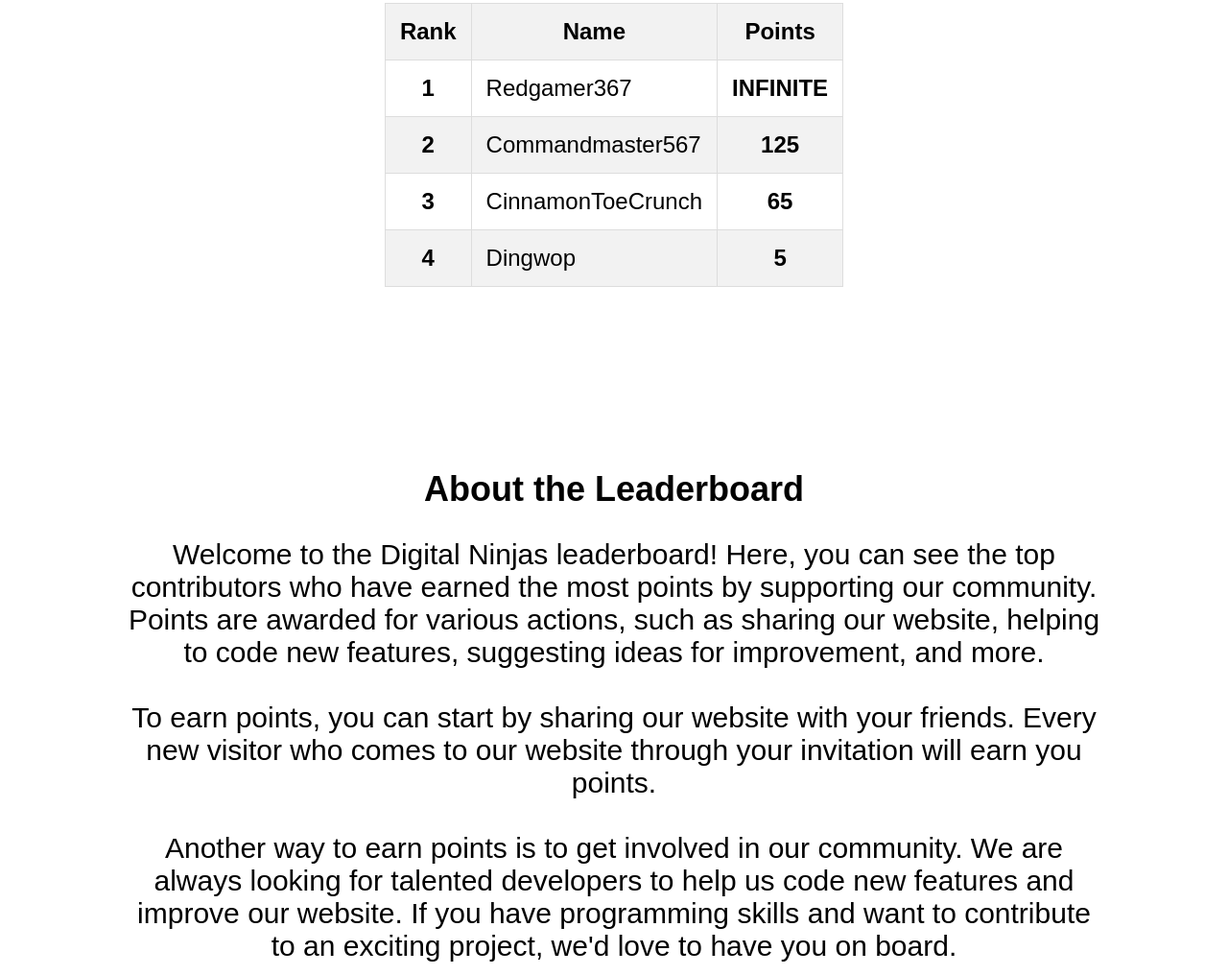
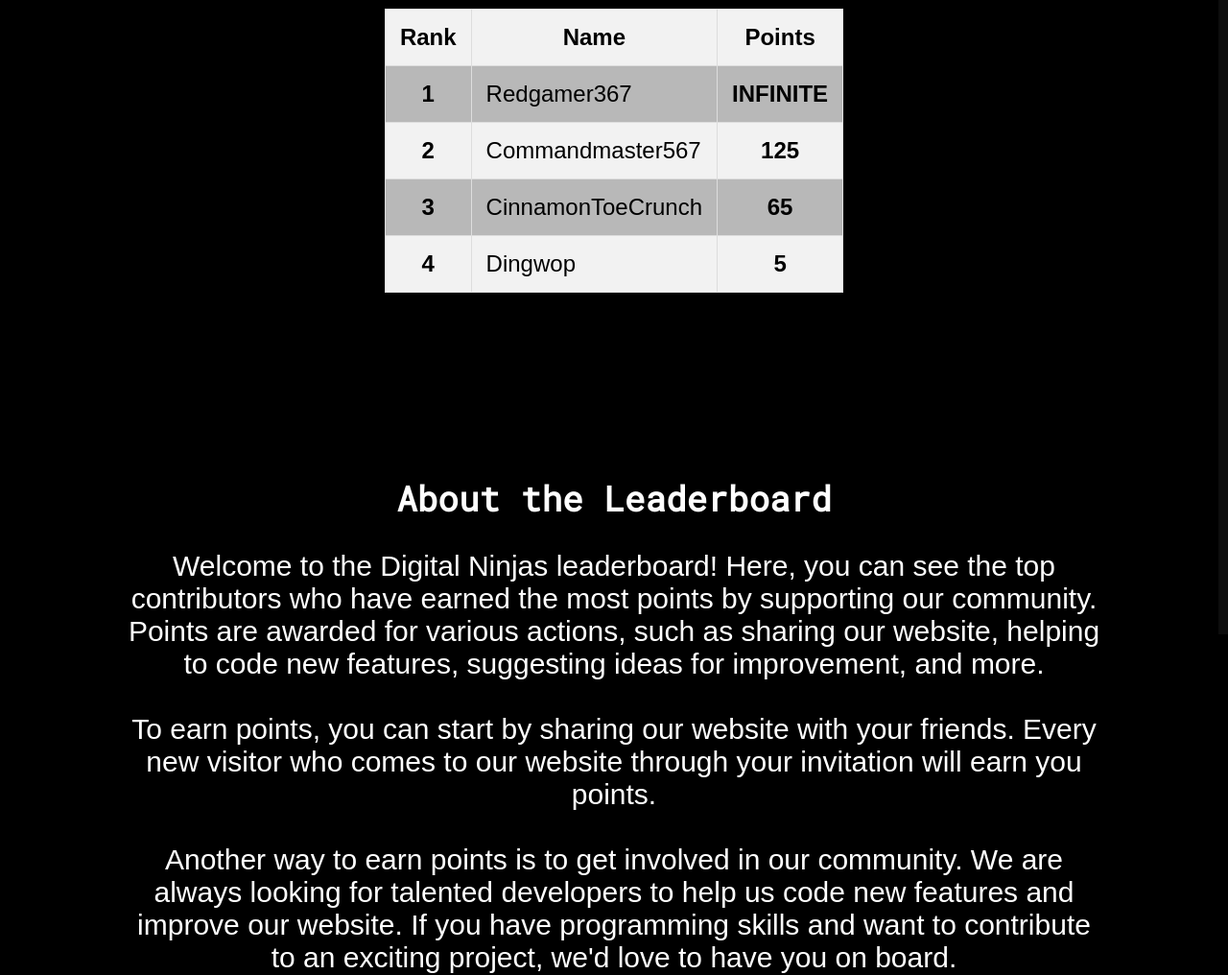
Before and after one commit to digitalninjasplus/digitalninjasplus.github.io, a plain HTML site: page leaderboard.html in a window 1280 px wide. Shown: the part 139-1155 px from the top of the page at 96% size. Drawn offline with Linux system fonts and the light colour scheme.

Commit message:
Update leaderboard.html

```diff
--- a/leaderboard.html
+++ b/leaderboard.html
@@ -8,18 +8,23 @@
     <link rel="preconnect" href="https://fonts.gstatic.com" crossorigin>
     <link href="https://fonts.googleapis.com/css2?family=Roboto+Mono&display=swap" rel="stylesheet">
     <link rel="icon" type="image/x-icon" href="favicon.ico">
+    <link rel="stylesheet" href="index.css">
+
 <style>
     @import url('https://fonts.googleapis.com/css2?family=Open+Sans&display=swap');
     body {
   font-family: Arial, sans-serif;
   margin: 0;
   padding: 0;
+  background-color: black;
+  overflow-x: hidden; /* Hide scrollbars */
 }
 
 h1 {
   text-align: center;
   margin-top: 50px;
   font-size: 36px;
+  color:white;
 }
 
 table {
@@ -53,17 +58,26 @@ td:nth-child(3) {
 tr:nth-child(even) {
   background-color: #f2f2f2;
 }
+tr:nth-child(odd) {
+  background-color: #b8b8b8;
+}
 p{
     font-size:30px;
     text-align: center;
     margin-left: 10%;
     margin-right: 10%;
+    color:white;
+
 }
+
+
 
 
 </style>
   </head>
   <body>
+    <div id="progressbar" style="height: 0%;"></div>
+    <div id="scrollpath"></div>
     <h1>Leaderboard</h1>
     <table>
       <thead>
@@ -84,7 +98,7 @@ p{
     <br>
 
     <h1>About the Leaderboard</h1>
-    <p style="color:rgb(0, 0, 0);">Welcome to the Digital Ninjas leaderboard! Here, you can see the top contributors who have earned the most points by supporting our community. Points are awarded for various actions, such as sharing our website, helping to code new features, suggesting ideas for improvement, and more.
+    <p style="color:rgb(255, 255, 255);">Welcome to the Digital Ninjas leaderboard! Here, you can see the top contributors who have earned the most points by supporting our community. Points are awarded for various actions, such as sharing our website, helping to code new features, suggesting ideas for improvement, and more.
         <br>
         <br>
         To earn points, you can start by sharing our website with your friends. Every new visitor who comes to our website through your invitation will earn you points.
@@ -139,6 +153,16 @@ p{
 
           tableBody.appendChild(row);
         });
+
         </script>
+        <script type="text/javascript">
+          let progress = document.getElementById('progressbar');
+          let totalHeight = document.body.scrollHeight - window.innerHeight;
+          window.onscroll = function(){
+              let progressHeight = (window.pageYOffset / totalHeight) * 100;
+              progress.style.height = progressHeight + "%";
+
+          }
+       </script>
   </body>
 </html>
```
